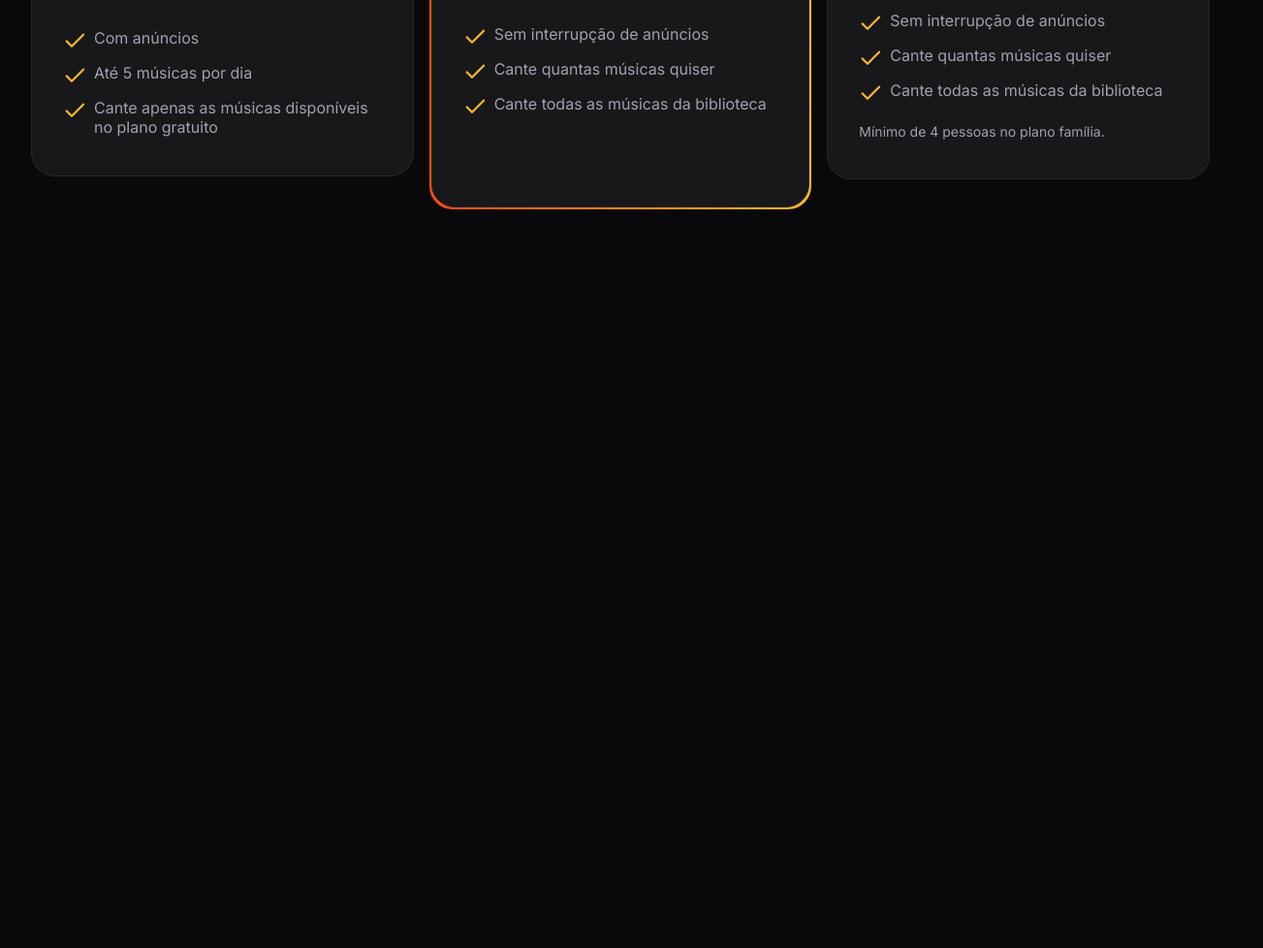
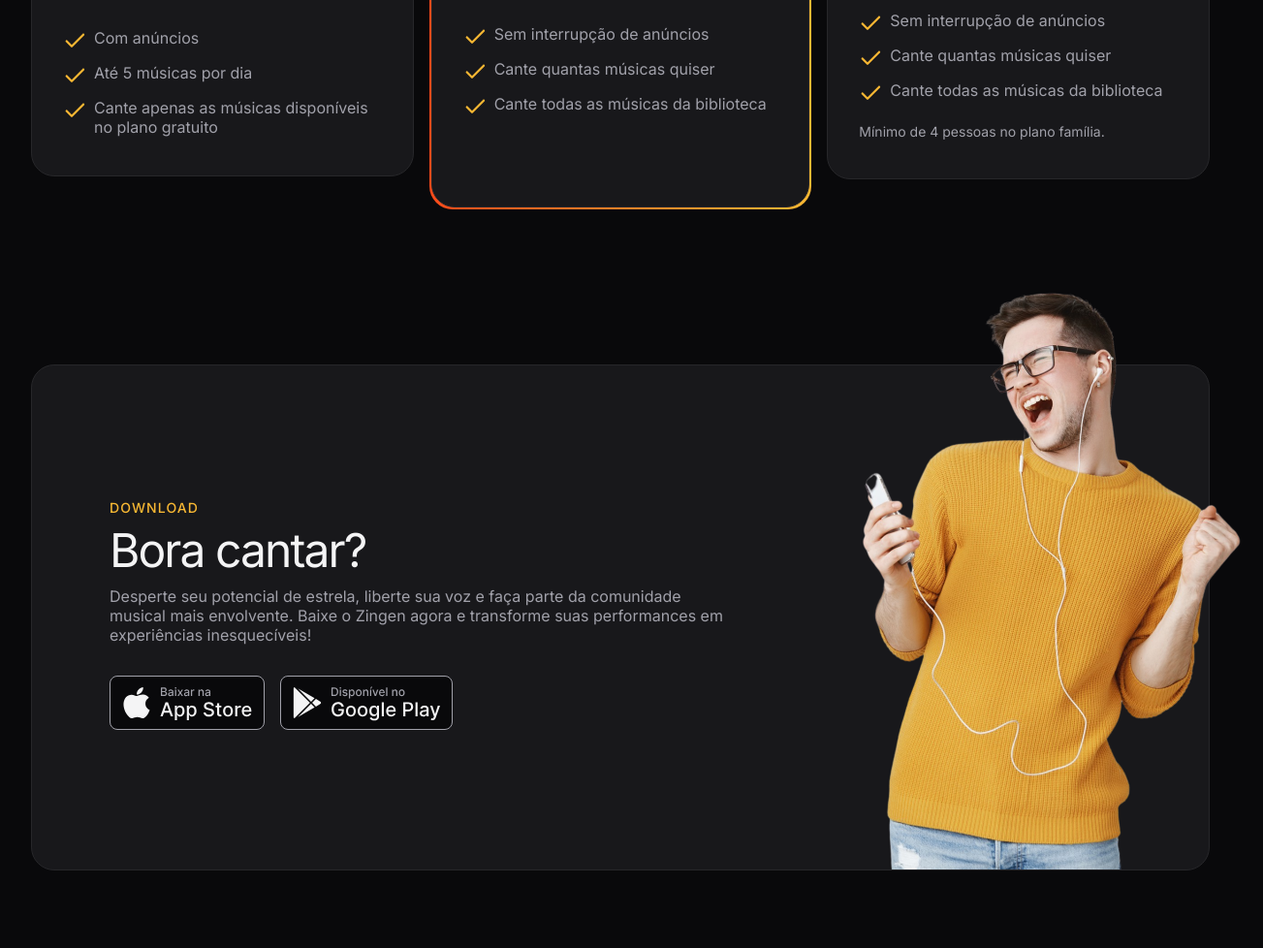
Before and after one commit to lunasanttos/Landing-Page-de-App, a plain HTML site: page index.html in a window 1280 px wide. Shown: the part 3216-4194 px from the top of the page at 97% size, 1303 px wide, since content can reach past the window. Before the commit the page ends 3512 px from the top, so only its background shows below. Drawn offline with Linux system fonts and the light colour scheme.

Commit message:
Section download

```diff
--- a/index.html
+++ b/index.html
@@ -169,5 +169,33 @@
 
     </div>
   </section>
+
+  <section id="download">
+    <div class="container py-xl">
+      <div class="card px-lg even-colums items-center">
+        <div>
+          <header>
+            <strong>download</strong>
+            <h2>Bora cantar?</h2>
+          </header>
+            <p>
+              Desperte seu potencial de estrela, liberte sua voz e faça parte da comunidade musical mais envolvente. Baixe o Zingen agora e transforme suas performances em experiências inesquecíveis!
+            </p>
+
+            <div class="button flex gap-1">
+              <a href="#">
+                <img src="assets/app-store.svg" alt="botão da apple store">
+              </a>
+              <a href="#">
+                <img src="assets/google-play.svg" alt="botão da play store">
+              </a>
+            </div>
+
+        </div>
+
+        <img src="assets/rapaz-ouvindo-musica-com-fones-de-ouvido-e-cantando-no-aplicativo-de-karaoke-removebg 1.png" alt="">
+      </div>
+    </div>
+  </section>
 </body>
 </html>
--- /dev/null
+++ b/styles/download.css
@@ -0,0 +1,32 @@
+#download{
+  & .card{
+    padding: 3rem 1.5rem 15rem;
+    position: relative;
+
+    & > img{
+      width: 14.5rem;
+      position: absolute;
+      bottom: 0;
+      right: -3.5rem;
+    }
+  }
+
+  .button{
+    flex-wrap: wrap;
+    margin-top: 2rem;
+  }
+
+  @media (width >= 80rem){
+    .card {
+      padding: 8.75rem 5rem;
+
+      & > div:nth-child(1){
+        max-width: 40rem;
+      }
+
+      & > img {
+        width: 29.125rem;
+      }
+    }
+  }
+}
--- a/styles/global.css
+++ b/styles/global.css
@@ -46,6 +46,8 @@ html {
   font-size: var(--fs-base);
   line-break: 1.6;
   color: var(--text-color-primary);
+
+  overflow-x: hidden;
 }
 
 body {
--- a/styles/index.css
+++ b/styles/index.css
@@ -9,3 +9,4 @@
 @import url(cards.css);
 @import url(features.css) (width >= 80rem);
 @import url(pricing.css);
+@import url(download.css);
```
Also changed, not shown: assets/app-store.svg (added), assets/google-play.svg (added).
